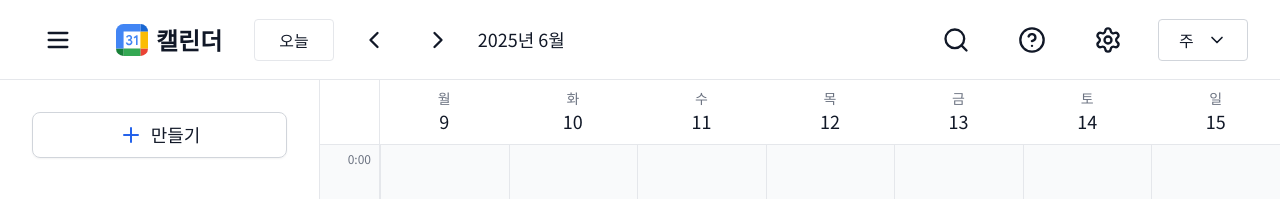
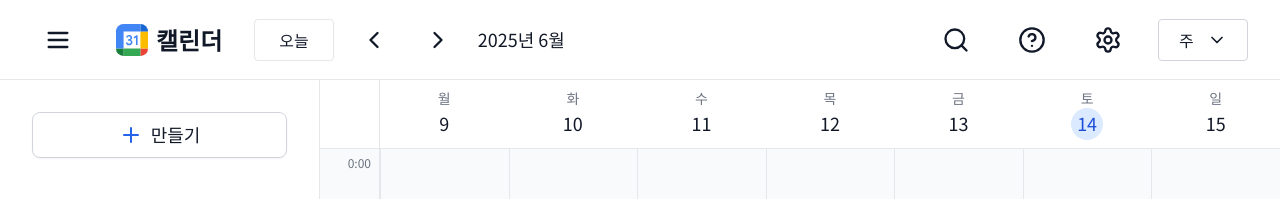
Before and after one commit to yuminnnnni/google-calendar, a React (Vite) app: page / in a window 1280 px wide. Shown: the top 199 px of the page. Built offline with nearby package versions, Linux system fonts and the light colour scheme.

Commit message:
refactor: Calendar 페이지 및 컴포넌트에 Redux 상태 적용

```diff
--- a/src/components/Calendar/CalendarCell.tsx
+++ b/src/components/Calendar/CalendarCell.tsx
@@ -1,18 +1,19 @@
 import { useState } from "react"
-import type { CalendarEvent } from "../../types/calendar"
+import { useSelector } from "react-redux"
+import type { RootState } from "../../store"
 
 interface CalendarCellProps {
   date: Date
   hour: number | null
   view: "week" | "month"
-  events: CalendarEvent[]
 }
 
-export const CalendarCell = ({ date, hour, view, events }: CalendarCellProps) => {
+export const CalendarCell = ({ date, hour, view }: CalendarCellProps) => {
   const [isDragging, setIsDragging] = useState(false)
+  const events = useSelector((state: RootState) => state.events)
 
   const cellEvents = events.filter((event) => {
-    const eventStart = event.start
+    const eventStart = new Date(event.start)
 
     if (view === "week" && hour !== null) {
       return (
--- a/src/components/Calendar/CalendarGrid.tsx
+++ b/src/components/Calendar/CalendarGrid.tsx
@@ -1,13 +1,10 @@
+import { useSelector } from "react-redux"
 import { CalendarCell } from "./CalendarCell"
-import type { CalendarEvent } from "../../types/calendar"
+import type { RootState } from "../../store"
 
-interface CalendarGridProps {
-  view: "week" | "month"
-  currentDate: Date
-  events: CalendarEvent[]
-}
-
-export const CalendarGrid = ({ view, currentDate, events }: CalendarGridProps) => {
+export const CalendarGrid = () => {
+  const view = useSelector((state: RootState) => state.calendar.view)
+  const currentDate = new Date(useSelector((state: RootState) => state.calendar.currentDate))
 
   const getStartDate = () => {
     if (view === "week") {
@@ -33,12 +30,34 @@ export const CalendarGrid = ({ view, currentDate, events }: CalendarGridProps) =
   const hours = Array.from({ length: 24 }, (_, i) => i)
 
   const renderDayHeaders = () => {
-    return days.slice(0, 7).map((day, i) => (
-      <div key={i} className="text-center py-2 border-b border-gray-200">
-        <div className="text-sm text-gray-500">{day.toLocaleDateString("ko-KR", { weekday: "short" })}</div>
-        <div className="text-lg font-medium">{day.getDate()}</div>
-      </div>
-    ))
+    const today = new Date()
+
+    return days.slice(0, 7).map((day, i) => {
+      const isToday =
+        day.getFullYear() === today.getFullYear() &&
+        day.getMonth() === today.getMonth() &&
+        day.getDate() === today.getDate()
+
+      const isSelected =
+        day.getFullYear() === currentDate.getFullYear() &&
+        day.getMonth() === currentDate.getMonth() &&
+        day.getDate() === currentDate.getDate()
+
+      const bgClass = isToday
+        ? "bg-blue-100 text-blue-700"
+        : isSelected
+          ? "bg-gray-200 text-gray-800"
+          : ""
+
+      return (
+        <div key={i} className="text-center py-2 border-b border-gray-200">
+          <div className="text-sm text-gray-500">{day.toLocaleDateString("ko-KR", { weekday: "short" })}</div>
+          <div className={`text-lg font-medium inline-block w-8 h-8 leading-8 rounded-full ${bgClass}`}>
+            {day.getDate()}
+          </div>
+        </div>
+      )
+    })
   }
 
   return (
@@ -61,7 +80,7 @@ export const CalendarGrid = ({ view, currentDate, events }: CalendarGridProps) =
               {days.map((day, i) => (
                 <div key={i} className="border-l border-gray-200">
                   {hours.map((hour) => (
-                    <CalendarCell key={hour} date={day} hour={hour} view={view} events={events} />
+                    <CalendarCell key={hour} date={day} hour={hour} view={view} />
                   ))}
                 </div>
               ))}
@@ -80,7 +99,7 @@ export const CalendarGrid = ({ view, currentDate, events }: CalendarGridProps) =
           </div>
           <div className="grid grid-cols-7 grid-rows-6">
             {days.map((day, i) => (
-              <CalendarCell key={i} date={day} hour={null} view={view} events={events} />
+              <CalendarCell key={i} date={day} hour={null} view={view} />
             ))}
           </div>
         </>
--- a/src/pages/CalendarPage.tsx
+++ b/src/pages/CalendarPage.tsx
@@ -1,62 +1,16 @@
-import { useState } from "react"
 import { Header } from "../components/Header/Header"
 import { DatePicker } from "../components/DatePicker/DatePicker"
 import { CalendarGrid } from "../components/Calendar/CalendarGrid"
-import type { CalendarEvent } from "../types/calendar"
 
 export const CalendarPage = () => {
-  const [view, setView] = useState<"week" | "month">("week")
-  const [currentDate, setCurrentDate] = useState<Date>(new Date())
-  const [selectedDate, setSelectedDate] = useState<Date>(new Date())
-  const [events, setEvents] = useState<CalendarEvent[]>([])
-
-  const handleViewChange = (selected: "주" | "월") => {
-    const mapped = selected === "주" ? "week" : "month"
-    setView(mapped)
-  }
-
-  const handlePrevious = () => {
-    const newDate = new Date(currentDate)
-    if (view === "week") {
-      newDate.setDate(currentDate.getDate() - 7)
-    } else if (view === "month") {
-      newDate.setMonth(currentDate.getMonth() - 1)
-    }
-    setCurrentDate(newDate)
-  }
-
-  const handleNext = () => {
-    const newDate = new Date(currentDate)
-    if (view === "week") {
-      newDate.setDate(currentDate.getDate() + 7)
-    } else if (view === "month") {
-      newDate.setMonth(currentDate.getMonth() + 1)
-    }
-    setCurrentDate(newDate)
-  }
-
-  const handleToday = () => {
-    setCurrentDate(new Date())
-  }
-
-  const addEvent = (event: CalendarEvent) => {
-    setEvents([...events, event])
-  }
-
   return (
     <div className="flex flex-col h-screen">
-      <Header
-        onChangeView={handleViewChange}
-        onPrevious={handlePrevious}
-        onNext={handleNext}
-        onToday={handleToday}
-        currentDate={currentDate}
-      />
+      <Header />
       <div className="flex flex-1 overflow-hidden">
-        <DatePicker selectedDate={selectedDate} onSelectDate={setSelectedDate} onAddEvent={addEvent} />
+        <DatePicker />
         <main className="flex-1 flex flex-col overflow-hidden">
           <div className="flex-1 overflow-hidden">
-            <CalendarGrid view={view} currentDate={currentDate} events={events} />
+            <CalendarGrid />
           </div>
         </main>
       </div>
```
